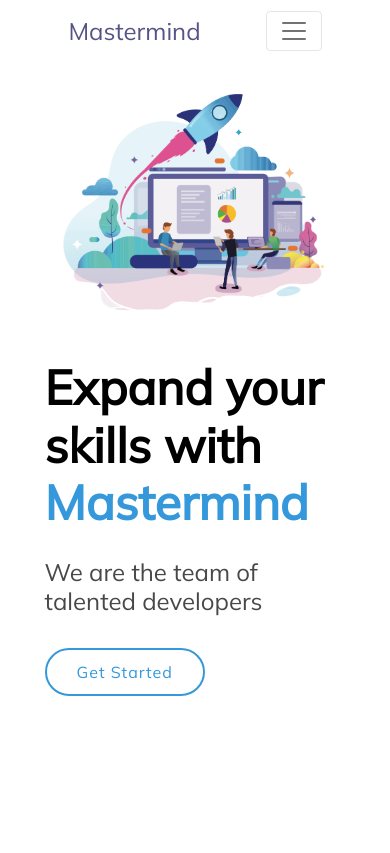
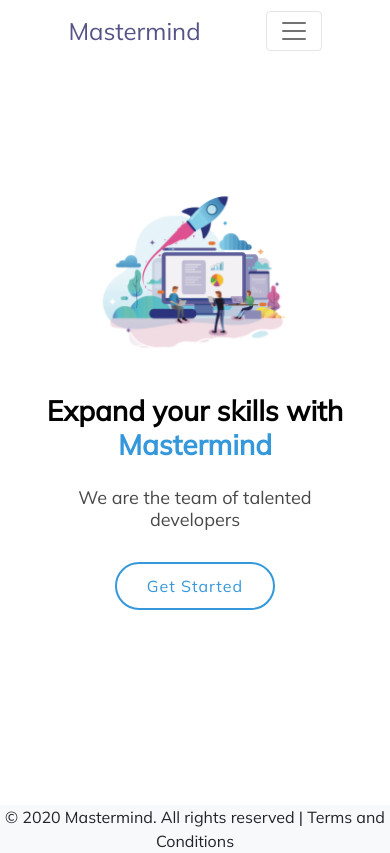
Before and after one commit to YashModi01/reactweb, a React (Create React App) app: page / in a window 390 px wide. Built offline with nearby package versions, Linux system fonts and the light colour scheme.

Commit message:
added footer

```diff
--- a/src/App.js
+++ b/src/App.js
@@ -7,6 +7,7 @@ import Contact from './Contact'
 import Navbar from './Navbar'
 import '../node_modules/bootstrap/dist/css/bootstrap.min.css'
 import '../node_modules/bootstrap/dist/js/bootstrap.bundle'
+import Footer from './Footer'
 
 const App = () => {
   return (
@@ -19,6 +20,7 @@ const App = () => {
         <Route path = "/contact" component = {Contact} exact />
         <Redirect to = "/" />
       </Switch>
+      <Footer />
     </>
   );
 }
--- a/src/Common.jsx
+++ b/src/Common.jsx
@@ -5,12 +5,12 @@ import { NavLink } from 'react-router-dom'
 const Common = (props) => {
     return (
         <>
-            <section id = "header" className = "d-flex align-items-center">
+            <section id = "header" className = "d-flex align-items-center mb-5">
                 <div className = "container-fluid">
                     <div className = "row">
                         <div className = "col-10 mx-auto">
                             <div className = "row">
-                                <div className = "col-md-6 pt-5 pt-lg-0 order-2 order-lg-1 d-flex justify-content-center flex-column">
+                                <div className = "col-md-6 pt-5 pt-lg-0 order-2 order-lg-1 d-flex justify-content-center flex-column mb-5">
                                     <h1>
                                         {props.name} <span className = "brand-name">Mastermind </span>
                                     </h1>
--- a/src/Contact.jsx
+++ b/src/Contact.jsx
@@ -26,7 +26,7 @@ const Contact = () => {
             <div className = "my-5">
                 <h1 className = "text-center">Contact Us</h1>
             </div>
-            <div className = "container contact_div">
+            <div className = "container contact_div mb-5">
                 <div className = "row">
                     <div className = "col-md-6 col-10 mx-auto">
                         <form onSubmit = {formSubmit}>
@@ -50,7 +50,7 @@ const Contact = () => {
                             <textarea className="form-control" id="exampleFormControlTextarea1" rows="3" name = "message" value = {data.message} onChange = {inputEvent} required></textarea>
                         </div>
 
-                        <div className="col-12">
+                        <div className="col-12 ">
                             <button className="btn btn-primary" type="submit">Submit form</button>
                         </div>
                         </form>
--- /dev/null
+++ b/src/Footer.jsx
@@ -0,0 +1,13 @@
+import React from 'react'
+
+const Footer = () => {
+    return (
+        <>
+            <footer className = "w-100 bg-light text-center mt-10">
+                <p>© 2020 Mastermind. All rights reserved | Terms and Conditions </p>
+            </footer>
+        </>
+    )
+}
+
+export default Footer
--- a/src/index.css
+++ b/src/index.css
@@ -47,7 +47,7 @@
 
 #header {
   width: 100%;
-  height: 60vh;
+  height: 70vh;
   margin-top: 70px;
 }
 
@@ -110,3 +110,51 @@
     transform: translateY(-10px);
   }
 }
+
+/* Contact*/
+.contact_div {
+  width: 100%;
+  height: 75vh;
+}
+
+/* footer */
+
+footer p {
+  padding: 0;
+  margin: 0;
+}
+
+/* Responsive code */
+
+@media (max-width: 991px) {
+  #header {
+    height: 80vh;
+    text-align: center;
+  }
+  #header .header-img {
+    text-align: center;
+  }
+
+  #header .header-img img {
+    width: 60%;
+  }
+}
+
+@media (max-width: 768px) {
+  #header {
+    margin-top: 20px;
+  }
+
+  #header h1 {
+    font-size: 28px;
+  }
+
+  #header h2 {
+    font-size: 18px;
+    margin-bottom: 30px;
+  }
+
+  #header .header-img img {
+    width: 70%;
+  }
+}
```
